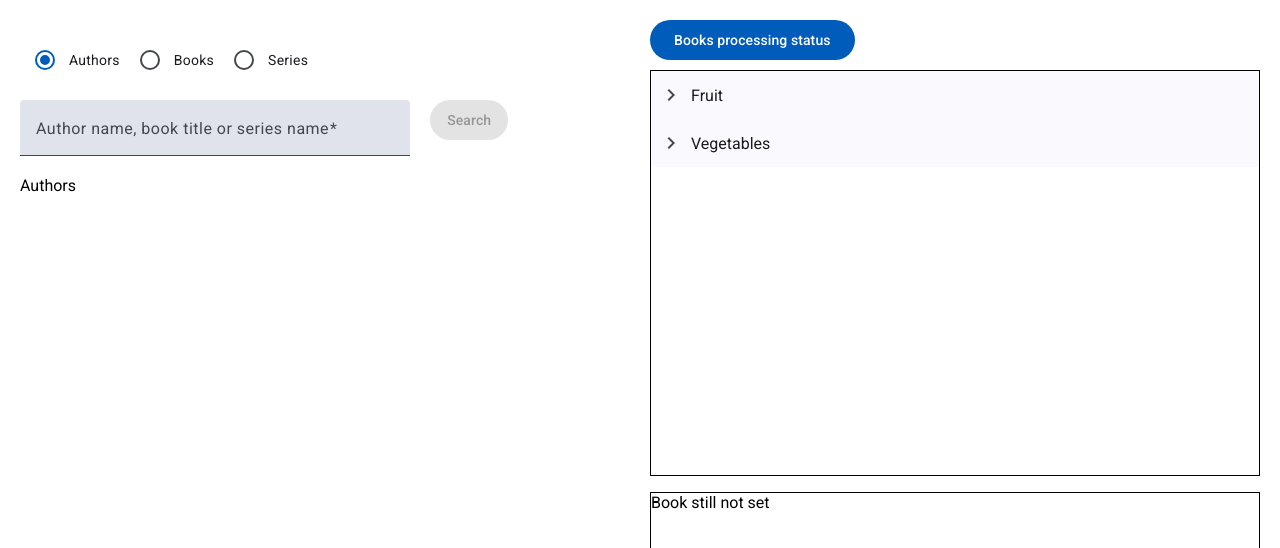
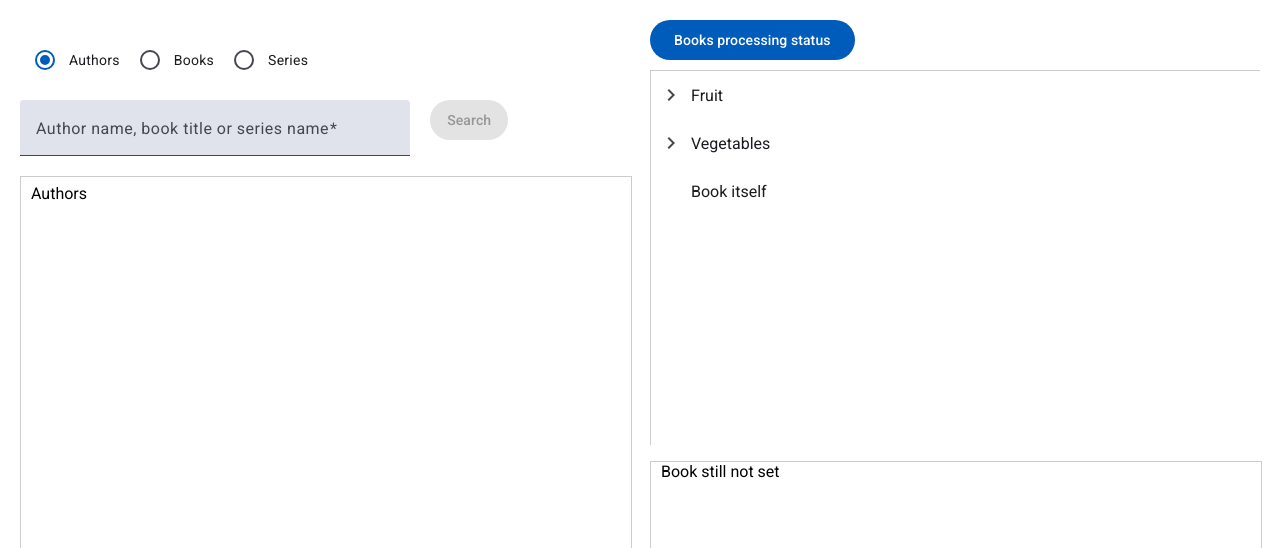
Before and after one commit to slezhnev/Librarian2, an Angular app in the folder src/main/webui/: page / in a window 1280 px wide. Shown: the top 548 px of the page. Built offline with nearby package versions, Linux system fonts and the light colour scheme.

Commit message:
Move all parts to Angular Material basis. Also - implements "loading" notification

```diff
--- a/src/main/webui/src/app/app.component.css
+++ b/src/main/webui/src/app/app.component.css
@@ -38,7 +38,7 @@
 .w-layout-grid {
   grid-row-gap: 16px;
   grid-column-gap: 16px;
-  grid-template-rows: auto auto;
+  grid-template-rows: 50% 50%;
   grid-template-columns: 1fr 1fr;
   grid-auto-columns: 1fr;
   display: grid;
@@ -441,6 +441,16 @@
 }
 
 
+.search-grid {
+  grid-row-gap: 16px;
+  grid-column-gap: 16px;
+  grid-template-rows: auto auto 80%;
+  grid-template-columns: 1fr;
+  grid-auto-columns: 1fr;
+  display: grid;
+  flex: 1;
+  align-self: stretch;
+}
 
 .searchtype-radio-group {
   display: flex;
@@ -457,6 +467,30 @@
   width: 100%;
   display: grid;
   grid-template-columns: 4fr 1fr;
+}
+
+.searchresult-type {
+  margin-top: 7px;
+  margin-bottom: 2px;
+  margin-left: 10px;
+}
+
+.searchresult {
+  width: 100%;
+  height: 100%;
+  border: 1px solid #ccc;
+}
+
+.searchresult-mat-action-list {
+  overflow: auto;
+  width: 100%;
+  max-height: 80vh;
+}
+
+.searchresult-values {
+  overflow: scroll;
+  width: 100%;
+  height: 90%;
 }
 
 .fullsize {
@@ -478,8 +512,31 @@
 
 .bookstree {
   width: 100%;
+  height: 100%;
+  background-color: transparent;
+  border: 1px solid #ccc;
 }
 
 .background-highlight{
   background: rgb(0, 0, 0, .12);
 }
+
+.treeitem:hover{
+  cursor: pointer;
+}
+
+.treewrapper {
+  width: 100%;
+  overflow: scroll;
+}
+
+.bookwrapper {
+  overflow: scroll;
+  width: 100%;
+  height: 100%;
+  border: 1px solid #ccc;
+}
+
+.bookinfo {
+  margin:  10px;
+}
--- a/src/main/webui/src/app/app.component.html
+++ b/src/main/webui/src/app/app.component.html
@@ -1,6 +1,6 @@
 <div id="w-node-_8312a9d4-fa85-34e8-05f2-7dc0c8574d56-dae3a695" class="w-layout-layout quick-stack wf-layout-layout">
   <div id="w-node-_0c90887d-3af6-9d75-88d2-9341602e0dfc-dae3a695" class="w-layout-cell">
-    <div class="w-form">
+    <div>
         <mat-radio-group class="searchtype-radio-group" [(ngModel)]="searchType">
           <mat-radio-button value="Authors" class="searchtype-radiobutton">Authors</mat-radio-button>
           <mat-radio-button value="Books" class="searchtype-radiobutton">Books</mat-radio-button>
@@ -18,26 +18,27 @@
         </form>
       </div>
     </div>
-    <div>{{searchResultType}}</div>
-    <div class="fullsize">
-    <form [formGroup]="searchResultForm" class="fullsize">
-      <mat-selection-list [formControl]="searchResultFormControl" name="searchResult" [multiple]="false" class="fullsize" (selectionChange)="searchLIselected($event)">
-        @for (sr of searchResult; track sr) {
-          <mat-list-option [value]="sr">{{sr}}</mat-list-option>
-        }
-      </mat-selection-list>
-    </form>
+    <div class="searchresult">
+      <div class="searchresult-type">{{searchResultType}}</div>
+      <div class="searchresult-values">
+        <mat-action-list name="searchResult" class="searchresult-mat-action-list">
+          @for (sr of searchResult; track sr) {
+            <button mat-list-item [value]="sr" (click)="searchResultSelected(sr)"
+            [ngClass]="{ 'background-highlight': searchResultSelectedElement === sr }">{{sr}}</button>
+          }
+        </mat-action-list>
+      </div>
     </div>
   </div>
   <div id="w-node-f0d3bee8-7a2a-0c6f-9f1a-9b5a63c03de5-dae3a695" class="w-layout-cell">
     <button mat-flat-button (click)="processingStatus()" class="processingstatus">Books processing status</button>
     <div class="w-layout-grid grid">
-      <div id="w-node-d8cf812d-c453-303f-3882-30cb6446c2f1-dae3a695" class="text-block">
+      <div class="treewrapper">
         <mat-tree #tree [dataSource]="dataSource" [childrenAccessor]="childrenAccessor" class="bookstree">
           <!-- This is the tree node template for leaf nodes -->
           <mat-tree-node #matNode *matTreeNodeDef="let node" matTreeNodePadding
           (click)="activeNode = node" [ngClass]="{ 'background-highlight': activeNode === node }">
-            <button mat-icon-button></button> <span>{{node.item}}</span>
+            <button mat-icon-button></button> <span class="treeitem">{{node.name}}</span>
           </mat-tree-node>
           <!-- This is the tree node template for expandable nodes -->
           <mat-tree-node *matTreeNodeDef="let node;when: hasChild" matTreeNodePadding matTreeNodeToggle
@@ -51,8 +52,8 @@
           </mat-tree-node>
         </mat-tree>
       </div>
-      <div id="w-node-_78f80376-3535-68b5-ebaf-8cc5c1098306-dae3a695" class="text-block">
-        <bookinfo />
+      <div id="w-node-_78f80376-3535-68b5-ebaf-8cc5c1098306-dae3a695" class="bookwrapper">
+        <bookinfo class="bookinfo"/>
       </div>
     </div>
   </div>
--- a/src/main/webui/src/app/app.component.ts
+++ b/src/main/webui/src/app/app.component.ts
@@ -10,6 +10,7 @@ import { MatListModule, MatSelectionListChange } from '@angular/material/list';
 import { MatTreeModule, MatTreeNode } from '@angular/material/tree';
 import { MatIconModule } from '@angular/material/icon';
 import { CommonModule } from '@angular/common';
+import { ProgressSpinner } from './progressspinner.component';
 
 interface SearchTreeNode {
   name: string;
@@ -37,18 +38,24 @@ export class AppComponent {
 
   handleSearch() {
     this.searchResultType = this.searchType;
-    this.searchResult = [this.searchForm.value.searchEdit + "-1", this.searchForm.value.searchEdit + "-2"]
+    this.searchResult = [];
+    for (var i = 0; i < 50; i++) {
+      this.searchResult[i] = this.searchForm.value.searchEdit + i;
+    }
   }
 
   searchResultType: string = this.searchType;
 
-  searchResultFormControl = new FormControl();
-  searchResultForm: FormGroup = new FormGroup({
-    searchResultSelected: this.searchResultFormControl,
-  })
+  progressSpinner: ProgressSpinner = new ProgressSpinner();
 
-  searchLIselected(event: MatSelectionListChange) {
-    alert("was selected " + this.searchResultFormControl.value)
+  searchResultSelectedElement: any;
+
+  searchResultSelected(sr: any) {
+    this.progressSpinner.openDialog();
+    this.searchResultSelectedElement = sr;
+    setTimeout(() => {
+      this.progressSpinner.closeDialog();
+    }, 5000);
   }
 
   processingStatus() {
@@ -79,6 +86,7 @@ export class AppComponent {
         },
       ],
     },
+    { name: 'Book itself' },
   ];
 
 
--- /dev/null
+++ b/src/main/webui/src/app/progressspinner-dialog.css
@@ -0,0 +1,15 @@
+.transparent .mat-mdc-dialog-container {
+    --mdc-dialog-container-color: rgba(0, 0, 0, 0.0);
+}
+
+.transparent .mat-mdc-dialog-surface {
+    box-shadow: none !important;
+}
+
+.spinner {
+    align-items: center;
+    display: flex;
+    flex-direction: column;
+    justify-content: center;
+    margin-bottom: 10px;
+}
--- /dev/null
+++ b/src/main/webui/src/app/progressspinner-dialog.html
@@ -0,0 +1,4 @@
+<div class="spinner">
+<h2>Loading data...</h2>
+<mat-spinner ></mat-spinner>
+</div>
--- /dev/null
+++ b/src/main/webui/src/app/progressspinner.component.ts
@@ -0,0 +1,41 @@
+import { Component, inject } from '@angular/core';
+import {
+    MatDialog,
+    MatDialogActions,
+    MatDialogClose,
+    MatDialogContent,
+    MatDialogRef,
+    MatDialogTitle,
+} from '@angular/material/dialog';
+import { MatProgressSpinnerModule } from '@angular/material/progress-spinner';
+
+@Component({
+    selector: 'progress-spinner',
+    templateUrl: './progressspinner.component.html',
+    styleUrls: ['./progressspinner.component.css']
+})
+export class ProgressSpinner {
+    readonly dialog = inject(MatDialog);
+
+    openDialog() {
+        this.dialog.open(ProgressSpinnerDialogComponent, {
+            panelClass: 'transparent',
+            disableClose: true
+        });
+    }
+
+    closeDialog() {
+        this.dialog.closeAll();
+    }
+}
+
+
+@Component({
+    selector: 'progress-spinner-dialog',
+    templateUrl: './progressspinner-dialog.html',
+    styleUrls: ['./progressspinner-dialog.css'],
+    imports: [MatProgressSpinnerModule]
+})
+export class ProgressSpinnerDialogComponent {
+    readonly dialogRef = inject(MatDialogRef<ProgressSpinnerDialogComponent>);
+}
```
Also changed, not shown: src/main/webui/src/app/progressspinner.component.css (added), src/main/webui/src/app/progressspinner.component.html (added).
